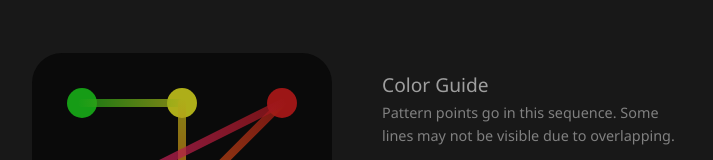
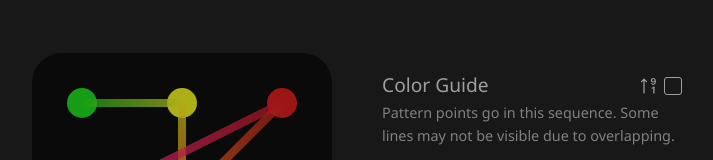
Before and after one commit to Aizistral-Studios/Lock-Pattern-Generator, a Vue app: page / in a window 1280 px wide. Shown: the part 199-359 px from the top of the page, without its empty margins (283-996 px from the left). Built offline with nearby package versions, Linux system fonts and the light colour scheme.

Commit message:
Add optional number display

```diff
--- a/src/App.vue
+++ b/src/App.vue
@@ -7,39 +7,40 @@ import { reactive, ref, onMounted } from "vue";
 import * as PatternGenerator from "./patternGenerator"
 import * as Html2Canvas from "html2canvas";
 import Download from "./components/icons/Download.vue";
+import SortNumericUp from "./components/icons/SortNumericUp.vue";
 
 const slider = ref<typeof VueSlider>();
 const state = reactive({
 	usePoints: getCachedUsePoints(),
 	sequence: PatternGenerator.generate(getCachedUsePoints()),
-	randomID: generateRandomID()
+	randomID: generateRandomID(),
+	showNumbers: getCachedShowNumbers()
 });
+
+function getCachedUsePoints(): number {
+	return localStorage.getItem("usePoints") ? parseInt(localStorage.getItem("usePoints") as string) : 5;
+}
+
+function getCachedShowNumbers(): boolean {
+	return localStorage.getItem("showNumbers") ? localStorage.getItem("showNumbers") === "true" : false;
+}
 
 function generateRandomID() {
 	return Math.random().toString(36).substring(2, 15);
 }
 
-function getCachedUsePoints(): number {
-	const usePoints = localStorage.getItem("usePoints");
-
-	if (usePoints)
-		return parseInt(usePoints);
-
-	return 5;
-}
-
-function cacheUsePoints(usePoints: number) {
+function updateSequence(usePoints: number) {
 	localStorage.setItem("usePoints", usePoints.toString());
-}
-
-function updateSequence(usePoints: number) {
-	cacheUsePoints(usePoints);
 	state.randomID = generateRandomID();
 	state.sequence = PatternGenerator.generate(usePoints);
 }
 
 function onChange(value: number, index: number) {
 	updateSequence(value);
+}
+
+function onChangeShowNumbers(value: boolean) {
+	localStorage.setItem("showNumbers", value.toString());
 }
 
 function onDownload() {
@@ -66,12 +67,20 @@ function onDownload() {
 			</header>
 			<div class="main-content animate__animated animate__backInLeft">
 				<div class="lock-pad-wrapper">
-					<LockPad id="capture" class="lock-pad" :pattern="state.sequence" />
+					<LockPad id="capture" class="lock-pad" :pattern="state.sequence" :showNumbers="state.showNumbers" />
 				</div>
 				<div class="controls-wrapper">
 					<div class="controls">
 						<div class="guide">
-							<p class="guide-header">Color Guide</p>
+							<div class="guide-header-container">
+								<p class="guide-header">Color Guide</p>
+								<div class="numbers-control">
+									<label for="numbers" class="numbers-label">
+										<SortNumericUp class="numbers-icon" />
+									</label>
+									<input type="checkbox" class="numbers-checkbox" id="numbers" name="numbers" v-model="state.showNumbers" @change="onChangeShowNumbers(state.showNumbers)" />
+								</div>
+							</div>
 							<p class="guide-subtext">Pattern points go in this sequence. Some lines may not be visible due to overlapping.</p>
 							<div class="guide-colors">
 								<div class="guide-color" v-for="i in 9" :key="i">
@@ -167,6 +176,43 @@ footer {
 .controls {
 	width: 300px;
 	font-size: 1.2rem;
+}
+
+.guide-header-container {
+	display: flex;
+	flex-direction: row;
+	justify-content: space-between;
+	align-items: center;
+}
+
+.numbers-control, .numbers-label {
+	display: flex;
+	flex-direction: row;
+	align-items: center;
+	gap: 5px;
+}
+
+.numbers-icon {
+	width: 20px;
+	height: 20px;
+}
+
+.numbers-checkbox {
+	appearance: none;
+	display: flex;
+	justify-content: center;
+	align-items: center;
+	width: 18px;
+	height: 18px;
+	/* background-color: black; */
+	border: 1px solid var(--color-text);
+	border-radius: 3px;
+}
+
+.numbers-checkbox:checked:after {
+	content: '\2714';
+	font-size: 16px;
+	color: var(--color-text);
 }
 
 .guide-subtext {
--- a/src/components/LockPad.vue
+++ b/src/components/LockPad.vue
@@ -3,7 +3,7 @@ import { defineProps, onUpdated, ref, onMounted } from "vue";
 
 interface Point { id: number; x: number; y: number; }
 
-const props = defineProps<{ pattern: number[]; }>();
+const props = defineProps<{ pattern: number[]; showNumbers: boolean }>();
 const lockpad = ref<HTMLElement>();
 const pointRefs = ref<HTMLElement[]>([]);
 const points: Point[] = [
@@ -72,6 +72,7 @@ onUpdated(handleUpdate);
 		<div class="point-container" v-for="point in points" :key="point.id">
 			<div class="point" ref="pointRefs" :id="`point-${point.id.toString()}`"
 				:style="{ '--point-background': computePointBackground(point) }">
+				<p class="pattern-index" v-if="showNumbers && pattern.includes(point.id)">{{ pattern.indexOf(point.id) + 1 }}</p>
 				<div class=" arrow" v-if="pattern.includes(point.id) && pattern.indexOf(point.id) < pattern.length - 1"
 					:style="{
 						'--arrow-color-0': `var(--color-${pattern.indexOf(point.id)})`,
@@ -109,9 +110,19 @@ onUpdated(handleUpdate);
 	border-radius: 50%;
 	overflow: visible;
 	position: relative;
+	display: flex;
+	justify-content: center;
+	align-items: center;
 
 	--point-background: var(--color-point-empty);
 	background-color: var(--point-background);
+}
+
+.pattern-index {
+	font-size: 1rem;
+	font-weight: bold;
+	color: #fff;
+	z-index: 20;
 }
 
 .arrow {
--- /dev/null
+++ b/src/components/icons/SortNumericUp.vue
@@ -0,0 +1,7 @@
+<template>
+	<!-- From https://icons.getbootstrap.com/icons/sort-numeric-up-alt/ -->
+	<svg xmlns="http://www.w3.org/2000/svg" width="16" height="16" fill="currentColor" class="bi bi-sort-numeric-up-alt" viewBox="0 0 16 16">
+		<path fill-rule="evenodd" d="M11.36 7.098c-1.137 0-1.708-.657-1.762-1.278h1.004c.058.223.343.45.773.45.824 0 1.164-.829 1.133-1.856h-.059c-.148.39-.57.742-1.261.742-.91 0-1.72-.613-1.72-1.758 0-1.148.848-1.836 1.973-1.836 1.09 0 2.063.637 2.063 2.688 0 1.867-.723 2.848-2.145 2.848zm.062-2.735c.504 0 .933-.336.933-.972 0-.633-.398-1.008-.94-1.008-.52 0-.927.375-.927 1 0 .64.418.98.934.98z" />
+		<path d="M12.438 8.668V14H11.39V9.684h-.051l-1.211.859v-.969l1.262-.906h1.046zM4.5 13.5a.5.5 0 0 1-1 0V3.707L2.354 4.854a.5.5 0 1 1-.708-.708l2-1.999.007-.007a.498.498 0 0 1 .7.006l2 2a.5.5 0 1 1-.707.708L4.5 3.707V13.5z" />
+	</svg>
+</template>
```
